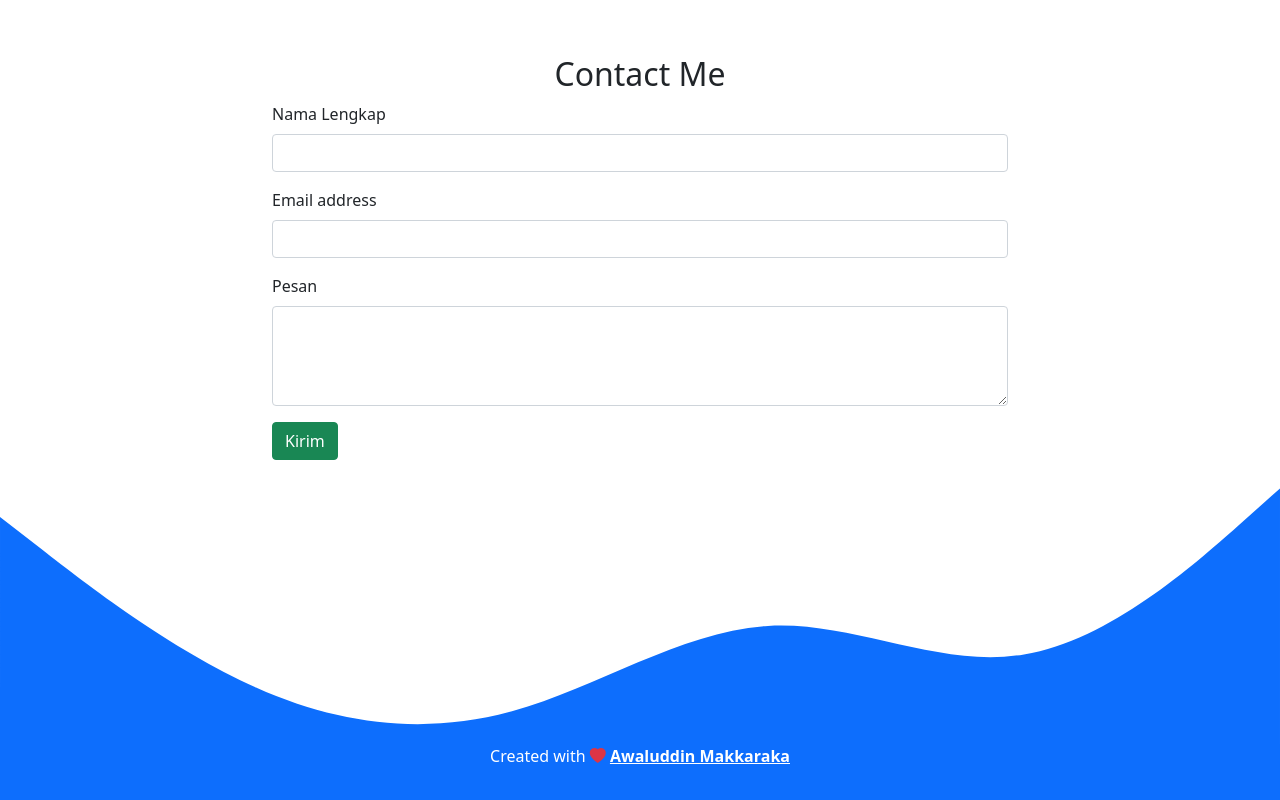
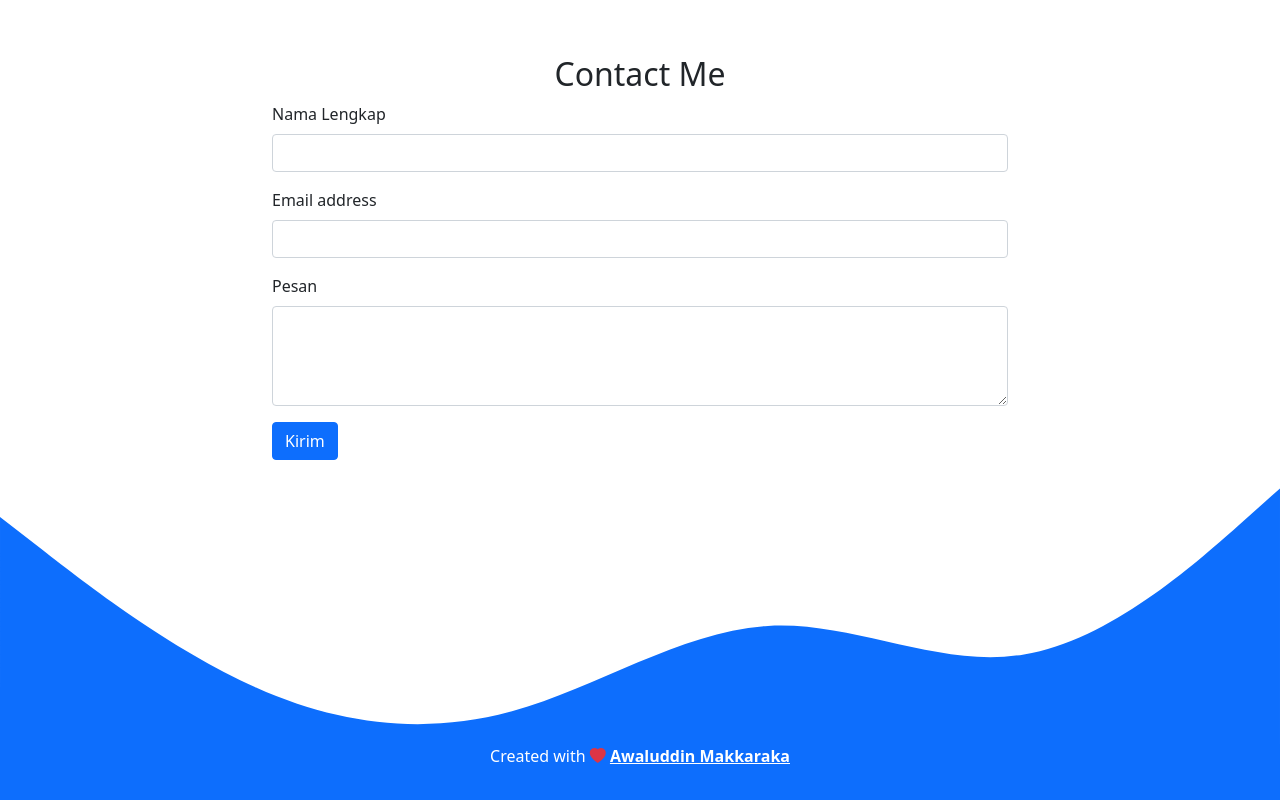
Before and after one commit to zaitun-edutech/zaitun-edutech.github.io, a plain HTML site: page index.html in a window 1280 px wide. Shown: the part 2549-3349 px from the top of the page. Drawn offline with nearby package versions, Linux system fonts and the light colour scheme.

Commit message:
merubah tombol jadi biru

```diff
--- a/index.html
+++ b/index.html
@@ -236,7 +236,7 @@
 
               </div>
 
-              <button type="submit" class="btn btn-success mt-3">Kirim</button>
+              <button type="submit" class="btn btn-primary mt-3">Kirim</button>
             </form>
           </div>
         </div>
```
